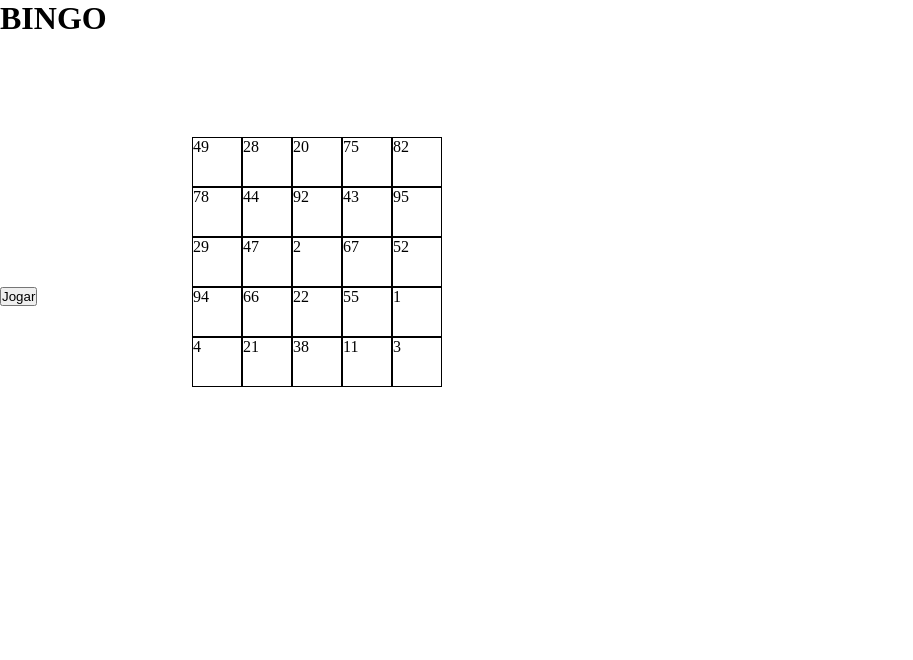
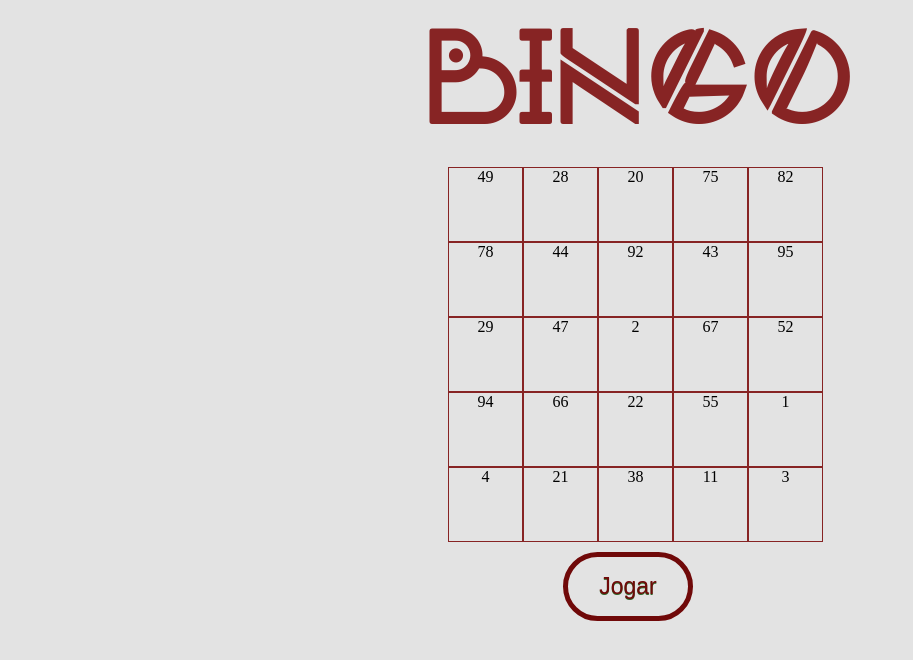
Before and after one commit to kayky-cas/bingo-do-candido, a PHP site: page / in a window 1280 px wide. Shown: the top 660 px of the page, without its empty margins (0-913 px from the left). Run offline with PHP 8.4, Linux system fonts and the light colour scheme.

Commit message:
7
Estilizado

```diff
--- a/css/style.css
+++ /dev/null
@@ -1,30 +0,0 @@
-*{
-	max-width:100%;
-	margin: 0;
-  	padding: 0;
-  	box-sizing: border-box;
-}
-
-
-@media screen and (min-width: 768px){
-    body{
-    }
-
-    #tabela{
-        height:50px ;
-        width: 50px;
-        border: 1px solid black;
-        float:left;
-    }
-
-    #cartela{
-        position: relative;
-        top:100px;
-        height: 250px;
-        width: 250px;
-        left: 15%;
-    }
-
-    #titulo{
-    }
-}
--- a/index.php
+++ b/index.php
@@ -4,10 +4,11 @@
     <meta charset="UTF-8">
     <meta name="viewport" content="width=device-width, initial-scale=1.0">
     <meta http-equiv="X-UA-Compatible" content="ie=edge">
-    <link rel="stylesheet" type="text/css" href="./css/style.css" media="screen" />
+    <link rel="stylesheet" type="text/css" href="style.css" media="screen" />
     <title>Bingo</title>
 </head>
 <body>
+    <img  id="fundo" src="./imagens/15505.eps"/>
     <div id="titulo"> <h1>BINGO</h1> </div>
     <div id="cartela">
         <div id="tabela" class="x1"></div>
@@ -39,6 +40,6 @@
 
     <script src="./script/script.js"> </script>
 
-    <button type="button" id="botao" onclick="geraCartela()"> Jogar </button>
+    <button type="button" class="botao" onclick="geraCartela()"> Jogar </button>
 </body>
 </html>
--- /dev/null
+++ b/style.css
@@ -0,0 +1,80 @@
+*{
+	max-width:100%;
+	margin: 0;
+  	padding: 0;
+  	box-sizing: border-box;
+}
+
+@font-face{
+    font-family: nordic;
+    src: url(./fonts/nordic.ttf)
+}
+
+@media only screen and (min-width: 768px){
+
+    body{
+        position: relative;
+        height: 50vw;
+        width: 100%;
+        background-color: #E3E3E3;
+    }
+
+    #fundo{
+        position: absolute;
+        height: 100%;
+        width: 100%;
+        top: 0;
+        display: none;
+    }
+
+    #tabela{
+        height:75px ;
+        width: 75px;
+        border: 1px solid #872424;
+        float:left;
+    }
+
+    #cartela{
+        position: relative;
+        top:10px;
+        height: 375px;
+        width: 375px;
+        text-align: center;
+        left: 35%;
+    }
+
+    #titulo{
+        position: relative;
+        font-family: nordic;
+        font: #E3E3E3;
+        text-align: center;
+        margin-top: 10px;
+
+    }
+
+    h1{
+        color:#872424;
+        font-size: 10vw;
+    }
+
+    .botao {
+        position: relative;
+        background-color:#e3e3e3;
+        border-radius:42px;
+        border:5px solid #700909;
+        display:inline-block;
+        cursor:pointer;
+        color:#700909;
+        font-family:Arial;
+        font-size:23px;
+        padding:16px 31px;
+        text-decoration:none;
+        text-shadow:0px 1px 0px #2f6627;
+        left: 44%;
+        top: 20px;
+    }
+    .botao:hover {
+        background-color:#b0a7a7;
+    }
+
+}
```
Also changed, not shown: fonts/nordic.ttf (added), imagens/fundo.jfif (added), 1 other file.
